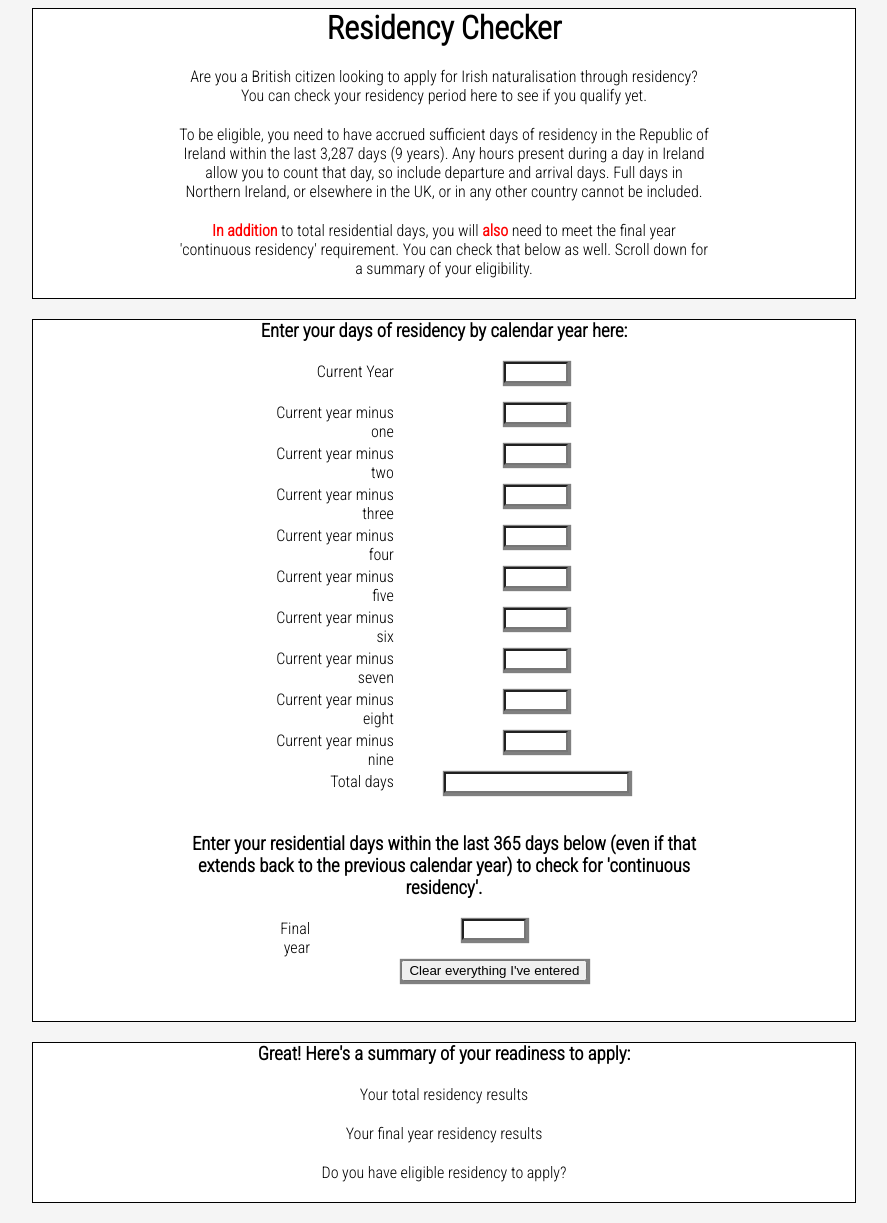
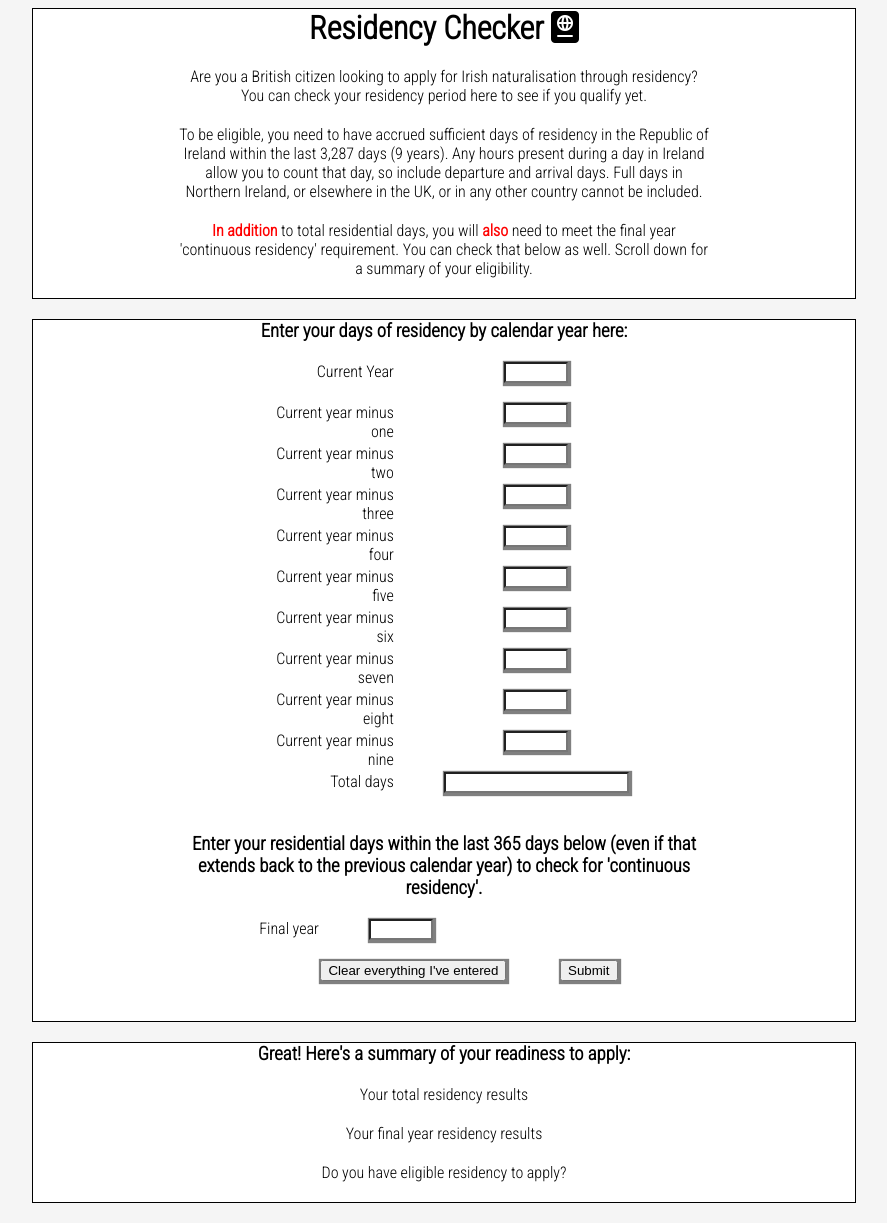
Before and after one commit to BlueBindy/residency-checker, a plain HTML site: page index.html in a window 1280 px wide. Shown: the whole page, without its empty margins (196-1083 px from the left). Drawn offline with Linux system fonts and the light colour scheme.

Commit message:
Content: add fontawesome icon

```diff
--- a/assets/css/style.css
+++ b/assets/css/style.css
@@ -1,7 +1,7 @@
 /*Google fonts link Roboto Condensed Light 300*/
 @import url('https://fonts.googleapis.com/css2?family=Roboto+Condensed:wght@300&display=swap');
 
-/* * { border: 1px solid black; } */
+ /* * { border: 1px solid black; } */
 
 body {
     text-align: center;
--- a/index.html
+++ b/index.html
@@ -6,12 +6,14 @@
     <meta http-equiv="X-UA-Compatible" content="IE=edge">
     <meta name="viewport" content="width=device-width, initial-scale=1.0">
     <link rel="stylesheet" href="assets/css/style.css">
+    <!--fontawesome script-->
+    <script src="https://kit.fontawesome.com/1e818b8a7e.js" crossorigin="anonymous"></script>
     <title>Document</title>
 </head>
 
 <body>
     <header class="header">
-        <h1>Residency Checker</h1>
+        <h1>Residency Checker <i class="fa-solid fa-passport"></i></h1>
         <p>Are you a British citizen looking to apply for Irish naturalisation through residency? You can check your
             residency period here to see if you qualify yet.</p>
         <p>To be eligible, you need to have accrued sufficient days of residency in the Republic of Ireland within the
@@ -114,18 +116,19 @@
                     <label for="continuous-residency">Final year</label>
                     <span>
                         <input name="continuous-residency" id="continuous-residency" type="number" min="0" max="366">
-                        </input> <span>
-                            <!--User confirmation added to reset button placed next to submit to improve UX-->
-                            <input type="reset" id="reset-button" onclick="return checkReset();"
-                                value="Clear everything I've entered">
+                        </input> <span><br>
 
                 </div>
+                <div>
+                    <!--User confirmation added to reset button placed next to submit to improve UX-->
+                    <input type="reset" id="reset-button" onclick="return checkReset();"
+                        value="Clear everything I've entered">
+
+                <span class="submit">
+                    <input type="submit" value="Submit">
+                </span>
             </div>
-
-
-            <!-- <div class="submit">
-            <input type="submit" value="Submit">
-        </div> -->
+            </div>
         </form>
     </section>
     <section class="results">
```
Also changed, not shown: README.md.
